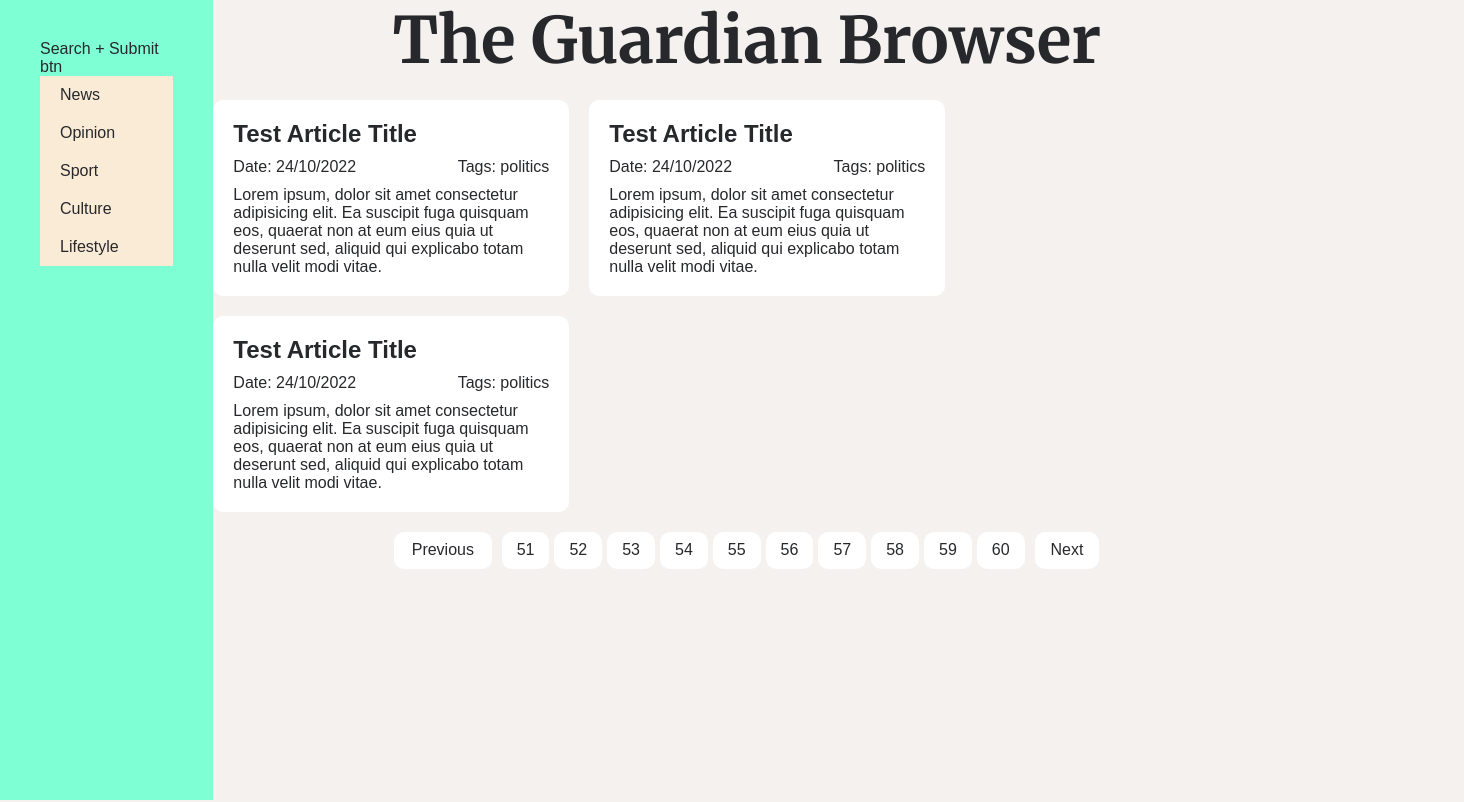
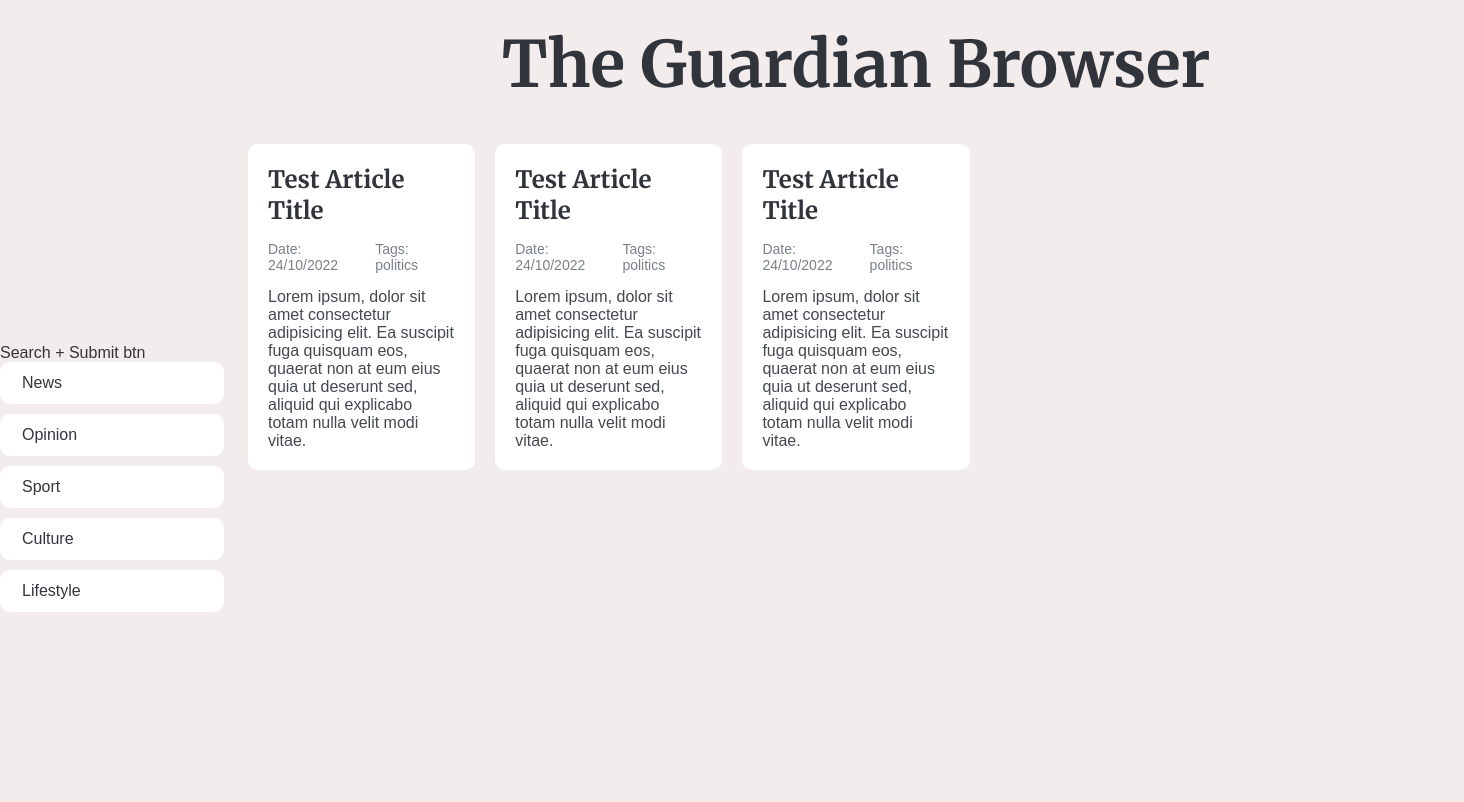
Before and after one commit to KrzysztofBorecki/the-guardian-browser, a React (Create React App) app: page / in a window 1280 px wide. Shown: the top 802 px of the page, 1464 px wide, since content can reach past the window. Built offline with nearby package versions, Linux system fonts and the light colour scheme; no server answers.

Commit message:
Update index.css, index.css.map files

```diff
--- a/src/index.css
+++ b/src/index.css
@@ -6,92 +6,184 @@
   padding: 0;
 }
 
+:root {
+  --color-white: rgb(255, 255, 255);
+  --color-paper: #f2edec;
+  --color-blue: #052962;
+  --color-black: #31353b;
+  --color-dark-grey: #444950;
+  --color-light-grey: #79808b;
+  --font-size-small: 14px;
+  --font-size-main: 16px;
+  --font-size-medium: 24px;
+  --font-size-large: 64px;
+  --gap-small-small: 5px;
+  --gap-small-large: 10px;
+  --gap-medium-small: 15px;
+  --gap-medium-medium: 20px;
+  --gap-medium-large: 24px;
+  --gap-large-small: 40px;
+  --gap-large-medium: 60px;
+  --gap-large-large: 100px;
+}
+
 body {
   min-height: 100vh;
   width: 100%;
   font-family: Poppins, Arial, Helvetica, sans-serif;
-  color: rgb(39, 40, 43);
-  background-color: #F5F1EF;
+  color: var(--color-black);
+  background-color: var(--color-paper);
 }
 
 .app {
+  max-width: 1600px;
   display: grid;
-  grid-template-columns: repeat(12, 1fr);
+  grid-template-columns: repeat(12, minmax(100px, 1fr));
+  grid-template-rows: auto 100% auto;
+  gap: var(--gap-medium-large);
+  margin: 0 auto;
+  min-height: 100vh;
 }
 
 .sidebar {
   grid-column: 1/3;
-  min-height: 100vh;
-  background-color: aquamarine;
-  padding: 40px;
-}
-
-.categories {
-  background-color: antiquewhite;
+  grid-row: 2/3;
+  display: flex;
+  flex-flow: column nowrap;
+  justify-content: center;
 }
 
 .main-category {
-  padding: 10px 20px;
+  border-radius: var(--gap-small-large);
+  font-size: var(--font-size-main);
+  padding: var(--gap-small-large) var(--gap-medium-medium);
   list-style-type: none;
+  margin-bottom: var(--gap-small-large);
+  background-color: var(--color-white);
+  width: 100%;
+  border: 2px solid var(--color-white);
+  transition: 200ms cubic-bezier(0.22, 0.61, 0.36, 1);
+}
+.main-category:hover {
+  border: 2px solid var(--color-dark-grey);
+}
+.main-category-link {
+  text-decoration: none;
+}
+.main-category-link:link, .main-category-link:visited {
+  color: var(--color-light-grey);
+}
+
+.main-category:hover .main-category-link,
+.main-category:active .main-category-link {
+  color: var(--color-dark-grey);
+  font-weight: bold;
 }
 
 .results {
   grid-column: 3/13;
+  grid-row: 2/3;
   display: flex;
   flex-flow: column nowrap;
   align-items: center;
-  gap: 20px;
+  gap: var(--gap-large-small);
 }
 
 .articles {
-  display: flex;
-  flex-flow: row wrap;
-  gap: 20px;
+  display: grid;
+  grid-template-columns: repeat(5, 1fr);
+  grid-template-rows: repeat(2, 1fr);
+  gap: var(--gap-medium-medium);
 }
 
 .card {
-  border-radius: 10px;
-  background-color: rgb(255, 255, 255);
-  max-width: 40ch;
-  padding: 20px;
+  border-radius: var(--gap-small-large);
+  background-color: var(--color-white);
+  padding: var(--gap-medium-medium);
   display: flex;
   flex-flow: column nowrap;
   justify-content: center;
-  gap: 10px;
+  gap: var(--gap-medium-small);
 }
 
 .card-title {
-  font-size: 24px;
+  font-family: "Merriweather", serif;
+  font-size: var(--font-size-medium);
+  color: var(--color-black);
+}
+
+.card-text {
+  font-size: var(--font-size-main);
+  color: var(--color-dark-grey);
 }
 
 .card-info {
-  font-size: 16px;
+  font-size: var(--font-size-small);
+  color: var(--color-light-grey);
   display: flex;
   flex-flow: row nowrap;
   justify-content: space-between;
+  align-items: center;
+}
+.card-info-tag {
+  font-weight: bolder;
+}
+.card-info-date {
+  font-weight: normal;
+}
+.card-info-author {
+  display: flex;
+  flex-flow: row nowrap;
+  align-items: center;
+  text-decoration: none;
+  width: 10ch;
+  gap: 7px;
+}
+.card-info-author:hover {
+  text-decoration: underline;
+}
+.card-info-author:visited {
+  color: var(--color-blue);
+}
+.card-info-link {
+  color: var(--color-blue);
+  text-decoration: none;
+}
+.card-info-link:hover {
+  text-decoration: underline;
+}
+.card-info-link:visited {
+  color: var(--color-blue);
 }
 
-.card-text {
-  font-size: 16px;
+.avatar {
+  width: 35px;
+  height: 35px;
+  border-radius: 999px;
+}
+
+.arrow-right {
+  padding: 0 0 0 5px;
+  width: 20px;
 }
 
 .pagination {
   display: flex;
-  gap: 10px;
+  gap: var(--gap-small-large);
 }
 
 .pagination-btn {
   display: block;
-  border-radius: 10px;
-  padding: 10px 15px;
-  background-color: rgb(255, 255, 255);
+  border-radius: var(--gap-small-large);
+  padding: var(--gap-small-large) var(--gap-medium-small);
+  background-color: var(--color-white);
   text-decoration: none;
   text-align: center;
 }
 
 .pagination-btn:link,
 .pagination-btn:visited {
-  color: rgb(39, 40, 43);
+  color: var(--color-dark-grey);
 }
 
 .pagination-btn:hover,
@@ -112,19 +204,19 @@
 .pagination-list {
   display: flex;
   flex-flow: row nowrap;
-  gap: 5px;
+  gap: var(--gap-small-small);
 }
 
 .pagination-list-item {
   list-style-type: none;
-  border-radius: 10px;
+  border-radius: var(--gap-small-large);
 }
 
 .pagination-link {
   display: block;
-  border-radius: 10px;
-  padding: 10px 15px;
-  background-color: rgb(255, 255, 255);
+  border-radius: var(--gap-small-large);
+  padding: var(--gap-small-large) var(--gap-medium-small);
+  background-color: var(--color-white);
   text-decoration: none;
   text-align: center;
 }
@@ -139,12 +231,9 @@
   font-weight: bold;
 }
 
-.pagination-link:link {
-  color: rgb(39, 40, 43);
-}
-
+.pagination-link:link,
 .pagination-link:visited {
-  color: rgb(89, 91, 99);
+  color: var(--color-dark-grey);
 }
 
 .pagination-link:hover,
@@ -153,9 +242,92 @@
   text-decoration: none;
 }
 
+.pagination-link:link[data-selected=true],
+.pagination-link:visited[data-selected=true] {
+  font-weight: bold;
+  color: var(--color-light-grey);
+}
+
 .page-title {
   font-family: "Merriweather", serif;
-  font-size: 64px;
+  font-size: var(--font-size-large);
   font-weight: bold;
   text-align: center;
+}
+
+.form {
+  margin-bottom: var(--gap-medium-medium);
+}
+
+.form-panel {
+  display: flex;
+  flex-flow: row nowrap;
+  margin-bottom: var(--gap-medium-medium);
+  gap: var(--gap-medium-medium);
+}
+
+input[type=text] {
+  color: inherit;
+  border: none;
+  outline: none;
+}
+
+input[type=submit] {
+  cursor: pointer;
+  outline: inherit;
+}
+
+input[type=reset] {
+  cursor: pointer;
+  outline: inherit;
+}
+
+.form-search {
+  display: inline-block;
+  border-radius: var(--gap-small-large);
+  font-size: var(--font-size-main);
+  font-weight: bold;
+  padding: var(--gap-small-large) var(--gap-medium-medium);
+  font-family: Poppins, Arial, Helvetica, sans-serif;
+  background-color: var(--color-white);
+  color: var(--color-black);
+  width: 100%;
+}
+
+.form-submit {
+  background-color: var(--color-blue);
+  color: var(--color-white);
+  border-radius: var(--gap-small-large);
+  font-size: var(--font-size-main);
+  font-weight: bold;
+  padding: var(--gap-small-large) var(--gap-medium-medium);
+  font-family: Poppins, Arial, Helvetica, sans-serif;
+  width: -webkit-min-content;
+  width: -moz-min-content;
+  width: min-content;
+  border: 2px solid var(--color-blue);
+  transition: 200ms cubic-bezier(0.22, 0.61, 0.36, 1);
+}
+.form-submit:hover {
+  background-color: transparent;
+  color: var(--color-blue);
+}
+
+.form-reset {
+  border-radius: var(--gap-small-large);
+  font-size: var(--font-size-main);
+  font-weight: bold;
+  padding: var(--gap-small-large) var(--gap-medium-medium);
+  font-family: Poppins, Arial, Helvetica, sans-serif;
+  -moz-appearance: none;
+       appearance: none;
+  -webkit-appearance: none;
+  background-color: var(--color-white);
+  color: var(--color-black);
+  width: 100%;
+  transition: 200ms cubic-bezier(0.22, 0.61, 0.36, 1);
+  border: 2px solid var(--color-white);
+}
+.form-reset:hover {
+  border: 2px solid var(--color-dark-grey);
 }/*# sourceMappingURL=index.css.map */
```
Also changed, not shown: 1 other file (tests, documents, lock files or other folders).
